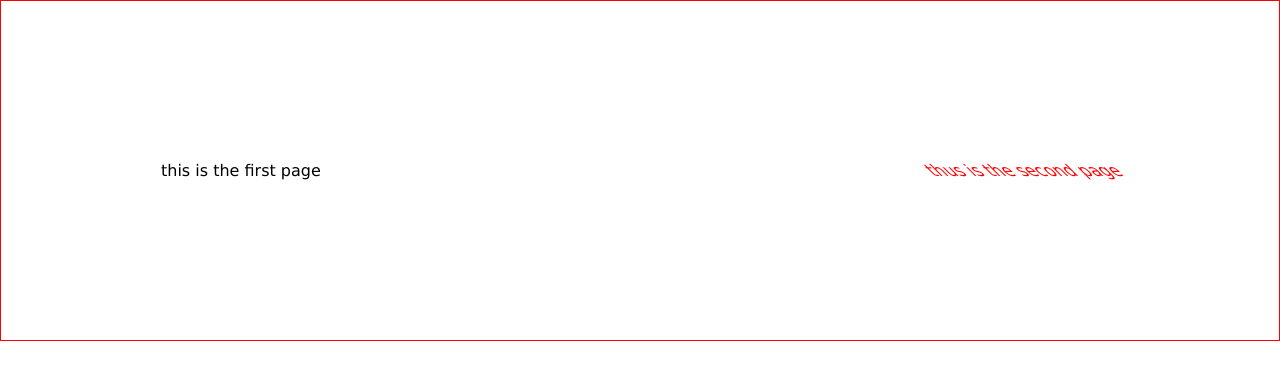
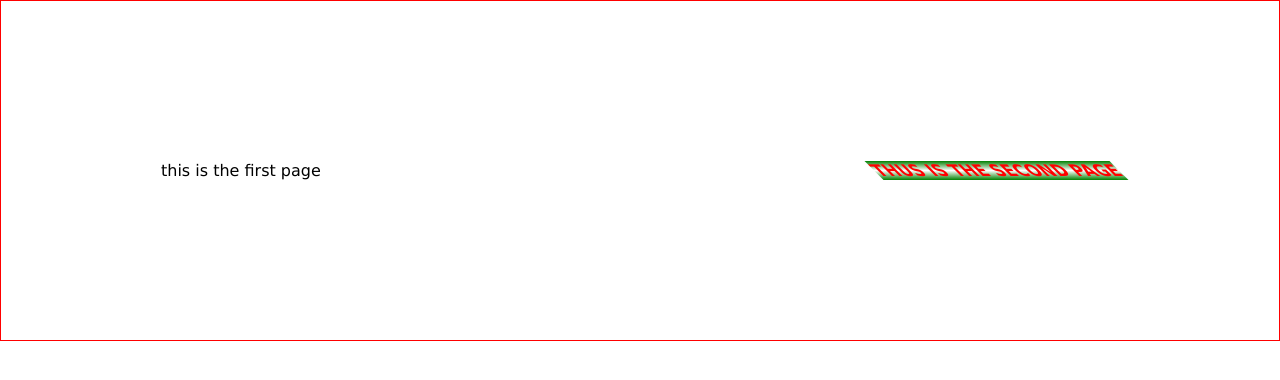
Before and after one commit to Ajibare/sample, a plain HTML site: page index.html in a window 1280 px wide. Drawn offline with Linux system fonts and the light colour scheme.

Commit message:
have finished styling as aadviced

```diff
--- a/style.css
+++ b/style.css
@@ -17,4 +17,7 @@
 .sub-header{
   transform: skewX(45deg);
   color: red;
+  background: linear-gradient(green, white, green);
+  font-weight: bold;
+  text-transform: uppercase;
 }
```
